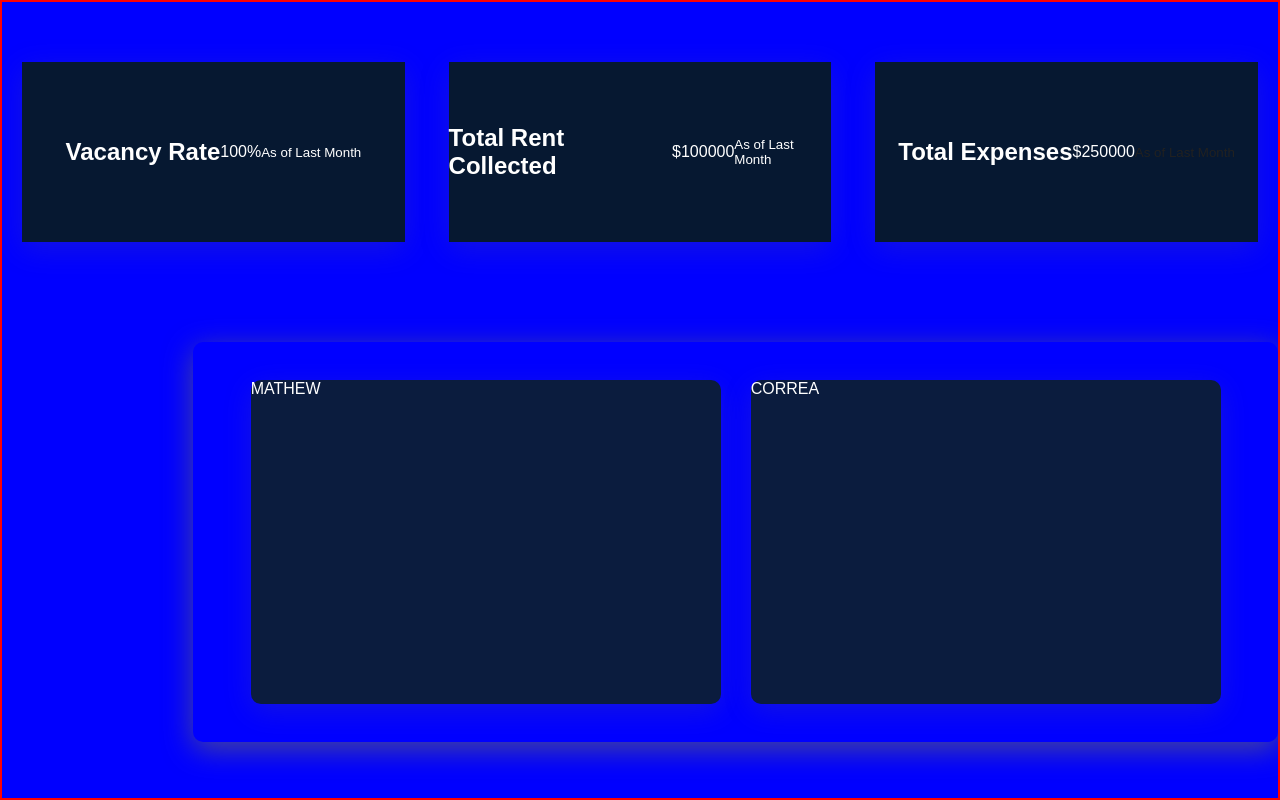
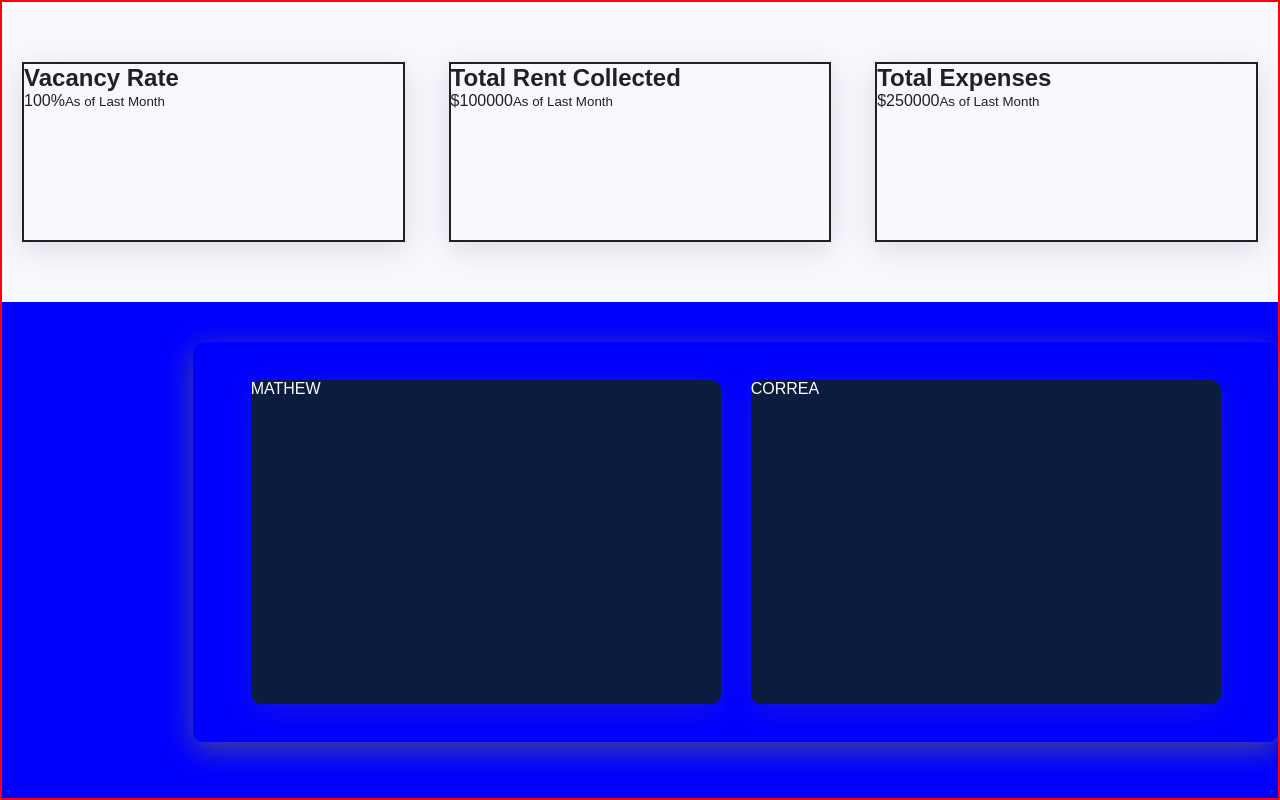
Before and after one commit to Correa95/Property-Management-System, a React (Vite) app in the folder client-side/: page /overview in a window 1280 px wide. Built offline with nearby package versions, Linux system fonts and the light colour scheme.

Commit message:
styline the app structure

```diff
--- a/client-side/src/Components/Analysis.css
+++ b/client-side/src/Components/Analysis.css
@@ -4,17 +4,19 @@
   display: flex;
   justify-content: space-between;
   align-items: center;
-  background-color: ;
+  /* background-color: #fffafa; */
+  background-color: #f8f8ff;
   /* box-shadow: rgba(100, 100, 111, 0.7) 0px 7px 29px 0px; */
 }
 .stats {
-  color: #fff;
-  background-color: #061831;
+  color: #212121;
+  background-color: #f8f8ff;
+  border: 2px solid #212121;
   width: 30%;
   height: 60%;
-  display: flex;
-  justify-content: center;
-  align-items: center;
+  /* display: flex; */
+  /* justify-content: center; */
+  /* align-items: center; */
   margin: 20px;
   box-shadow: rgba(100, 100, 111, 0.2) 0px 7px 29px 0px;
 }
```
